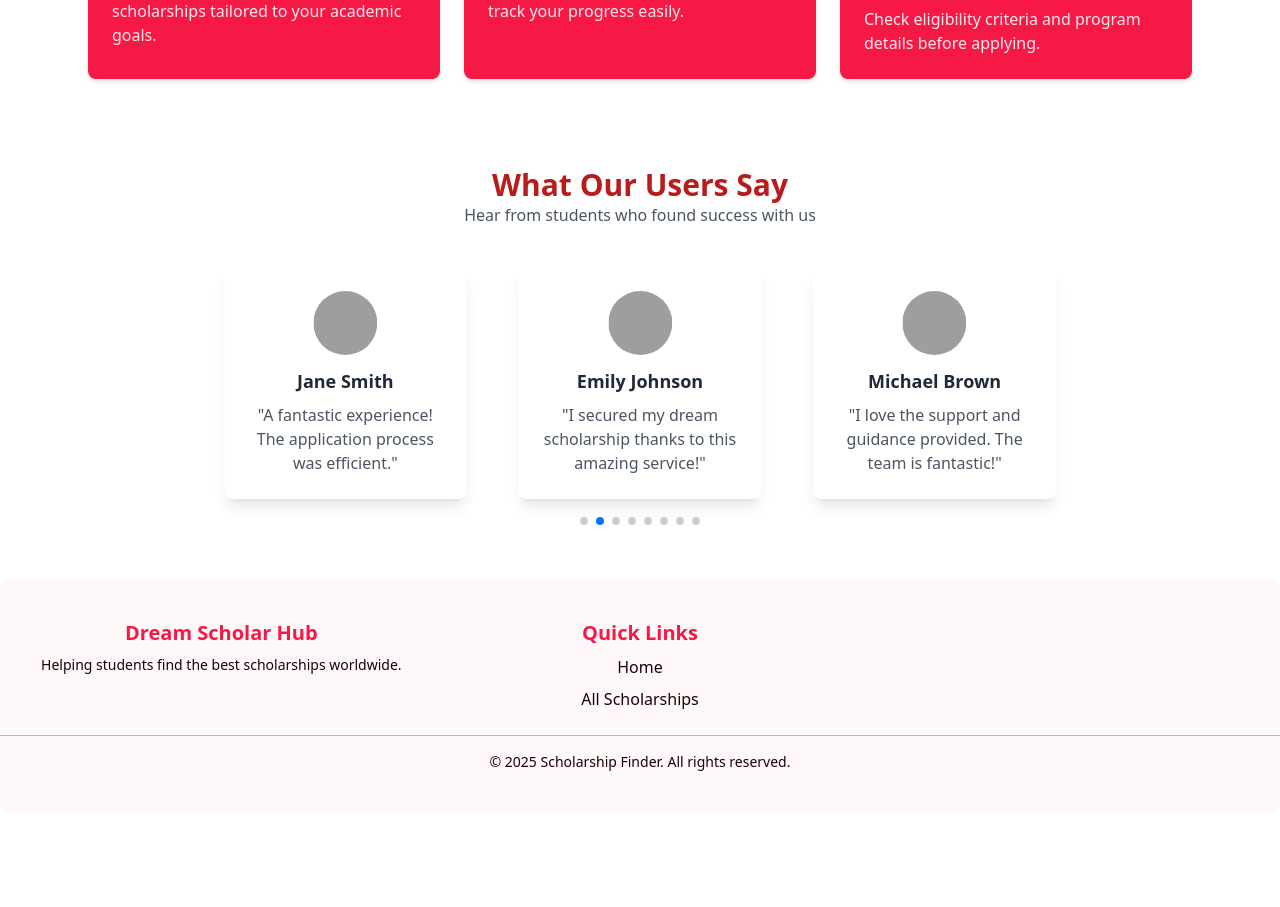
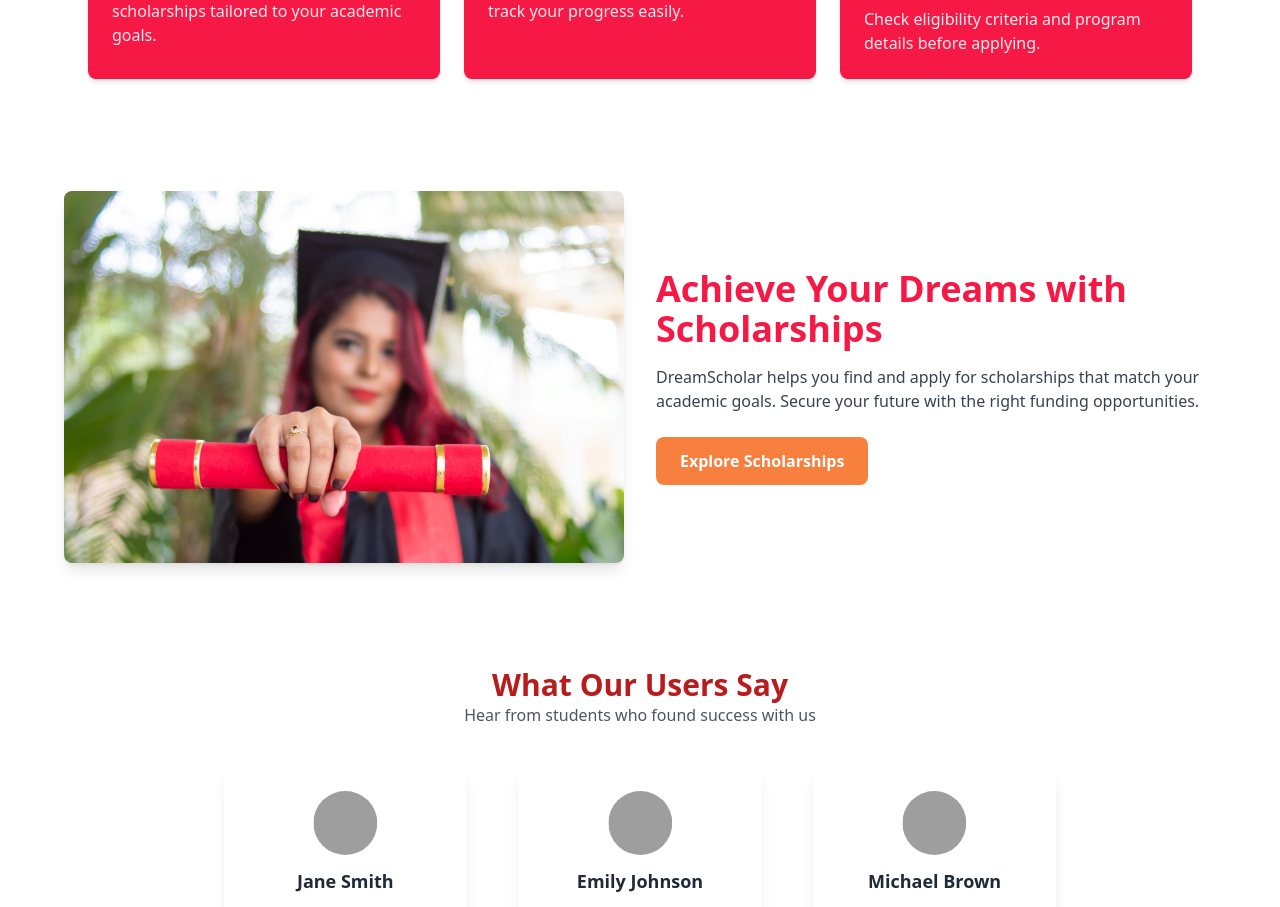
Before and after one commit to Shahadat1530/dream-scholar-client, a React (Vite) app: page / in a window 1280 px wide. Shown: the part 2001-2908 px from the top of the page. Before the commit the page ends 2813 px from the top, so only its background shows below. Built offline with nearby package versions, Linux system fonts and the light colour scheme; no server answers; grey boxes are pictures that could not be loaded.

Commit message:
certificate section added

```diff
--- /dev/null
+++ b/src/pages/Home/CertificateSection.jsx
@@ -0,0 +1,38 @@
+import React from "react";
+import certificateImg from "../../assets/certificate.jpg";
+import { Link } from "react-router-dom";
+
+const CertificateSection = () => {
+    return (
+        <section className="w-full py-16 px-4">
+            <div className="max-w-6xl mx-auto flex flex-col md:flex-row items-center gap-8">
+                {/* Left - Image */}
+                <div className="w-full md:w-1/2">
+                    <img
+                        src={certificateImg}
+                        alt="Graduate Holding Certificate"
+                        className="w-full h-auto object-cover rounded-lg shadow-lg"
+                    />
+                </div>
+
+                {/* Right - Text */}
+                <div className="w-full md:w-1/2 text-center md:text-left">
+                    <h2 className="text-3xl md:text-4xl font-bold text-primary">
+                        Achieve Your Dreams with Scholarships
+                    </h2>
+                    <p className="mt-4 text-gray-700">
+                        DreamScholar helps you find and apply for scholarships that match your
+                        academic goals. Secure your future with the right funding opportunities.
+                    </p>
+                    <Link to='/scholarships'>
+                        <button className="mt-6 px-6 py-3 bg-accent text-white font-semibold rounded-lg hover:bg-secondary transition-all">
+                            Explore Scholarships
+                        </button>
+                    </Link>
+                </div>
+            </div>
+        </section>
+    );
+};
+
+export default CertificateSection;
--- a/src/pages/Home/Home.jsx
+++ b/src/pages/Home/Home.jsx
@@ -4,6 +4,7 @@ import { Helmet } from 'react-helmet-async';
 import ScholarshipsSection from './ScholarshipsSection';
 import Testimonials from './Testimonials';
 import HowToApply from './HowToApply';
+import CertificateSection from './CertificateSection';
 
 const Home = () => {
     return (
@@ -15,6 +16,7 @@ const Home = () => {
             <Banner></Banner>
             <ScholarshipsSection></ScholarshipsSection>
             <HowToApply></HowToApply>
+            <CertificateSection></CertificateSection>
             <Testimonials></Testimonials>
         </div>
     );
```
Also changed, not shown: src/assets/certificate.jpg (added).
